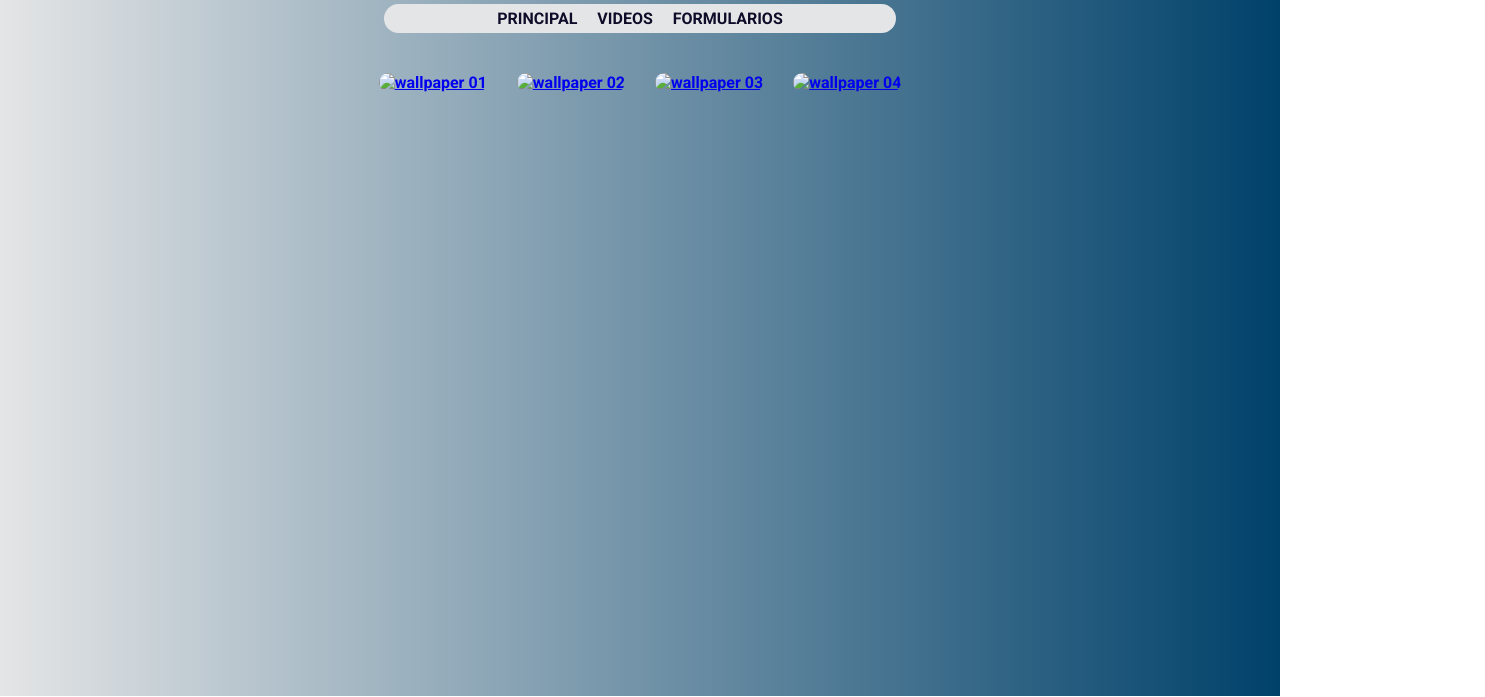
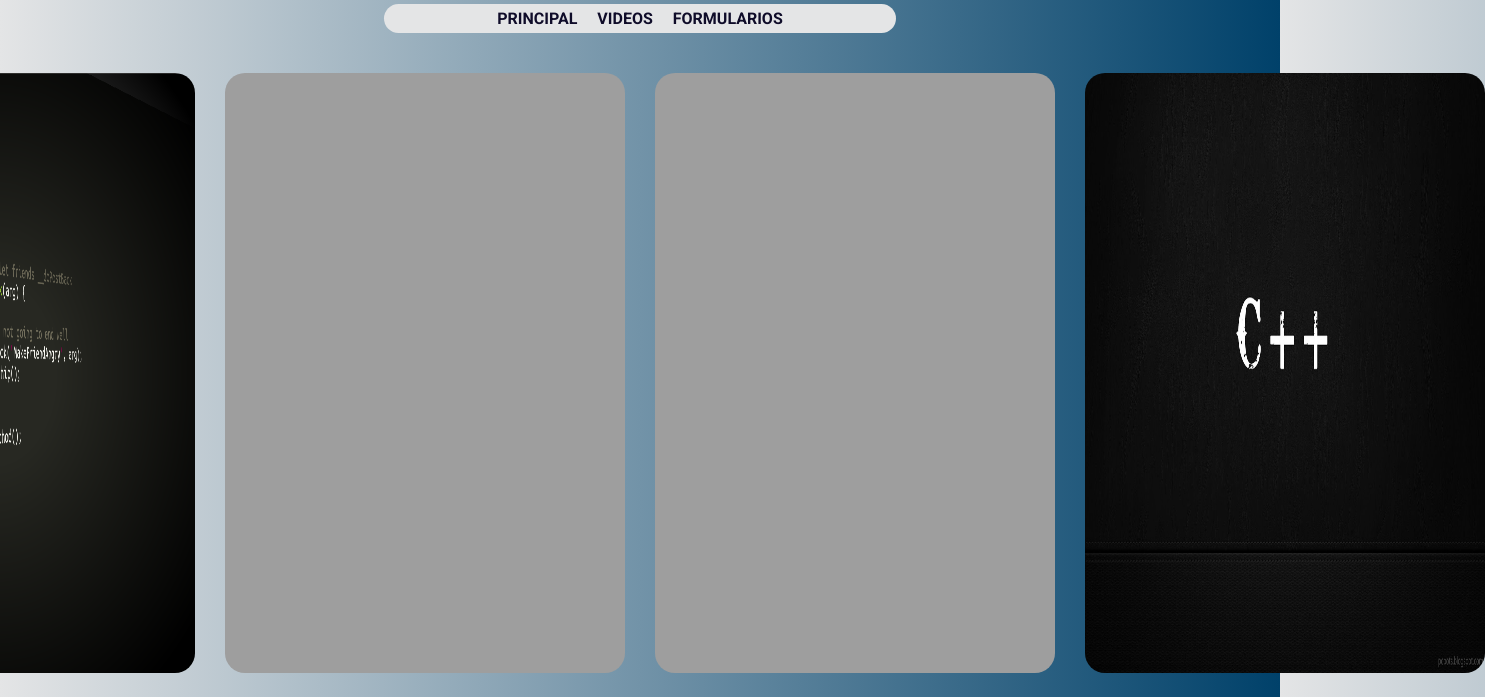
Before and after one commit to italoCesarSilvaOliveira/web-ifnmg, a plain HTML site: page 02_Atividade_HTML/imagens.html in a window 1280 px wide. Shown: the part 104-801 px from the top of the page, 1485 px wide, since content can reach past the window. Drawn offline with Linux system fonts and the light colour scheme; the site is published under a folder, as on GitHub Pages, so addresses that start at the root find nothing.

Commit message:
Concertando Imagens

```diff
--- a/02_Atividade_HTML/imagens.html
+++ b/02_Atividade_HTML/imagens.html
@@ -26,25 +26,25 @@
     <main class="imagens">
       <a href="https://images6.alphacoders.com/430/430892.png">
         <img
-          src="/02_Atividade_HTML/images/01_wallpaper.png"
+          src="images/01_wallpaper.png"
           alt="wallpaper 01"
         />
       </a>
       <a href="https://images6.alphacoders.com/430/thumbbig-430915.webp">
         <img
-          src="/02_Atividade_HTML/images/02_wallpaper.jpg"
+          src="images/02_wallpaper.jpg"
           alt="wallpaper 02"
         />
       </a>
       <a href="https://images5.alphacoders.com/430/thumbbig-430916.webp">
         <img
-          src="/02_Atividade_HTML/images/03_wallpaper.jpg"
+          src="images/03_wallpaper.jpg"
           alt="wallpaper 03"
         />
       </a>
       <a href="https://images7.alphacoders.com/486/thumbbig-486291.webp">
         <img
-          src="/02_Atividade_HTML/images/04_wallpaper.jpg"
+          src="images/04_wallpaper.jpg"
           alt="wallpaper 04"
         />
       </a>
```
